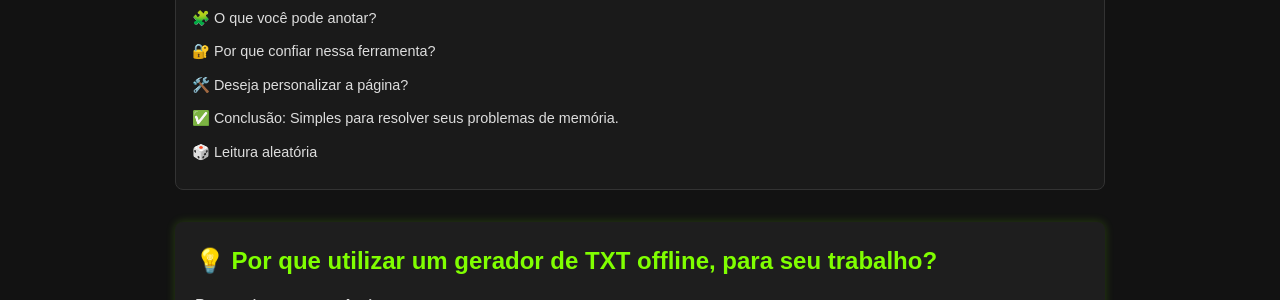
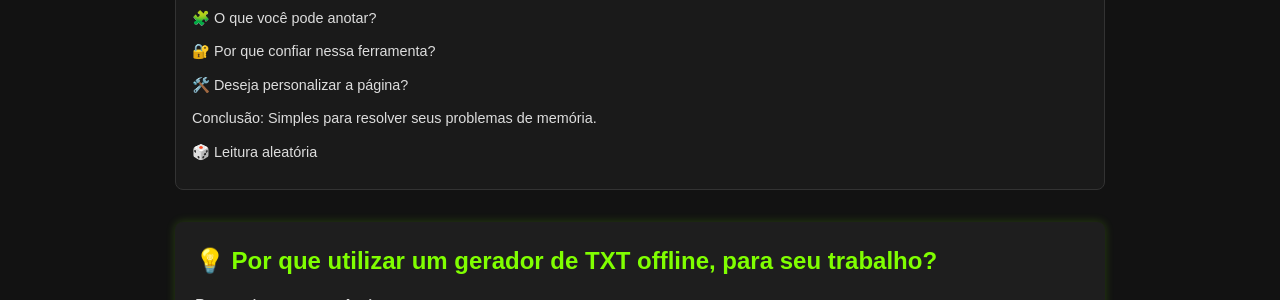
Before and after one commit to Piolinux/piolinux-site, a Jekyll site: the page built from _posts/2025-09-11-gerador-de-txt-offline-anote-salve-e-leve-com-voce.md, in a window 1280 px wide and 900 px high. Shown: the part 394-694 px from the top of the window. Built offline with Jekyll 4.4.1, drawn with Linux system fonts in a browser that asks for light colours; some of the changed text lies outside the part shown.

```diff
--- a/_posts/2025-09-11-gerador-de-txt-offline-anote-salve-e-leve-com-voce.md
+++ b/_posts/2025-09-11-gerador-de-txt-offline-anote-salve-e-leve-com-voce.md
@@ -109,7 +109,7 @@ permalink: /gerador-txt-offline-anotacoes-lembretes/
 
 <hr>
 
-<h2>✅ Conclusão: Simples para resolver seus problemas de memória.</h2>
+<h2>Conclusão: Simples para resolver seus problemas de memória.</h2>
 
 <p>Em um mundo inundado de apps complicados, logins obrigatórios,
 nuvens caras — às vezes, um simples arquivo <code>.txt</code> salvo
```
